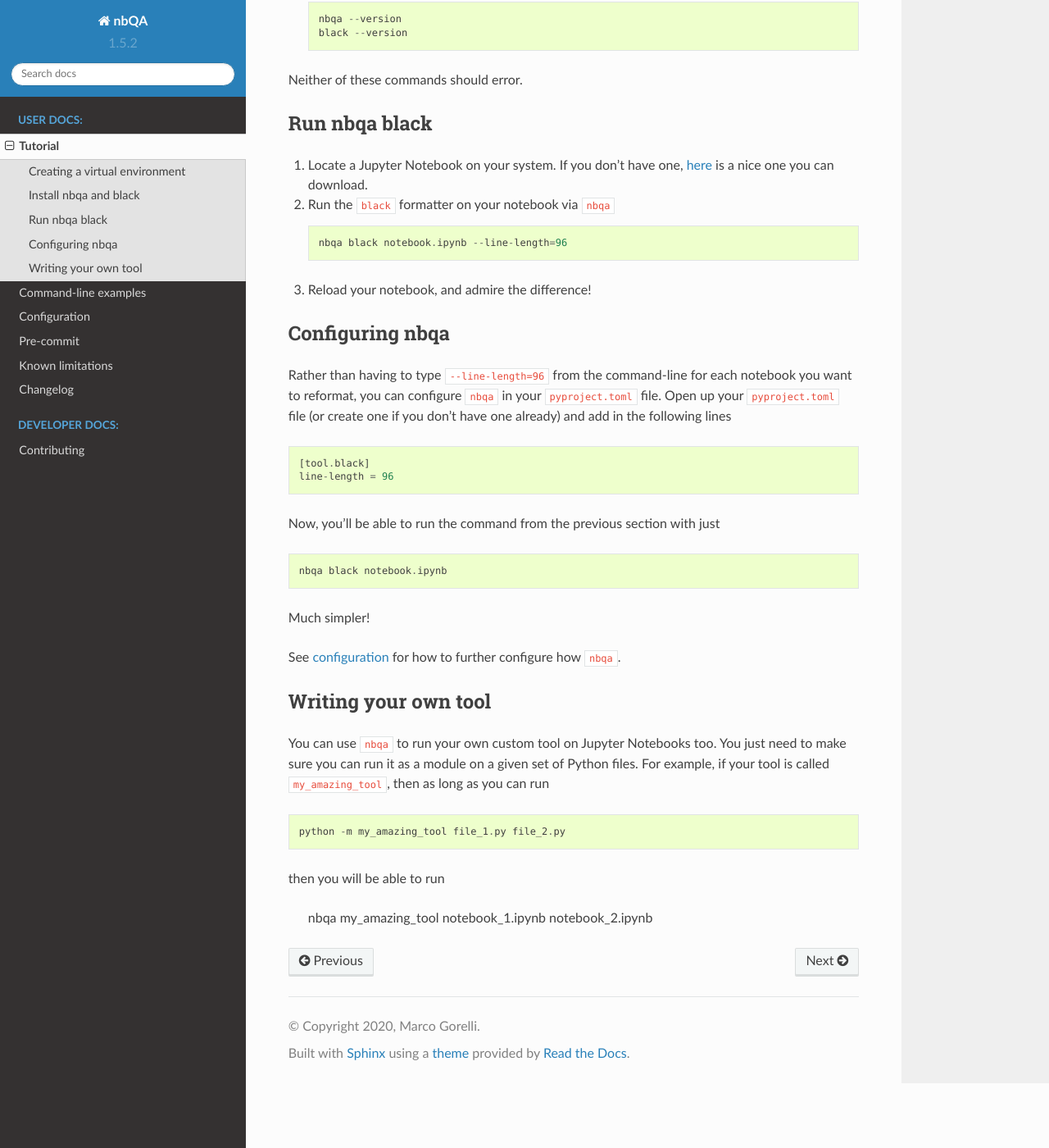
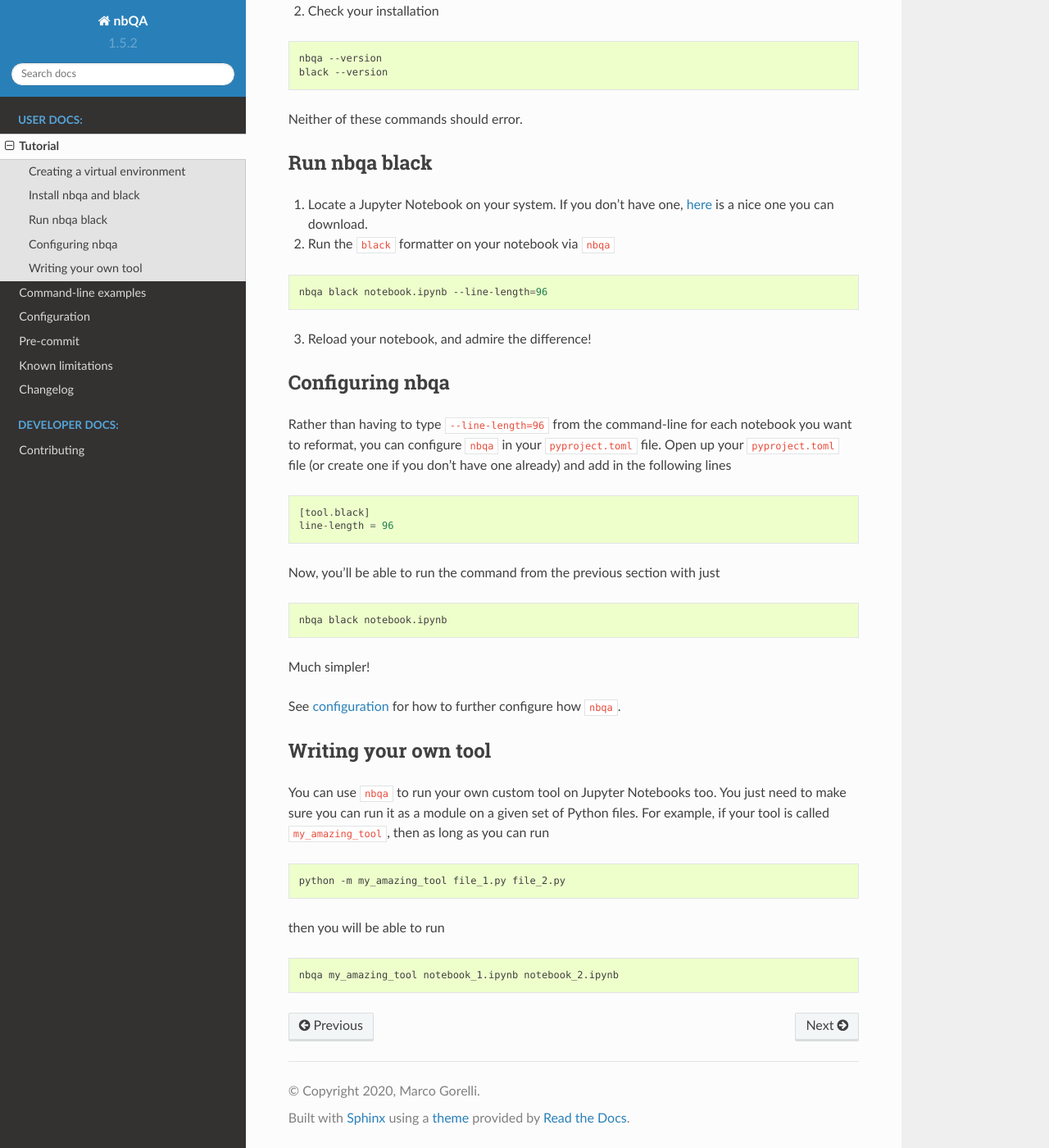
Before and after one commit to nbQA-dev/nbQA, a Sphinx documentation site: the page built from docs/tutorial.rst, in a window 1280 px wide and 1400 px high, scrolled down 907 px. Shown: the whole window at 82% size. Built offline with Sphinx 7.4.7 and the Read the Docs theme 2.0.0, drawn with Linux system fonts in a browser that asks for light colours; some of the changed text lies outside the part shown.

Commit message:
Fix formatting of bash command
The last bash command was not formatted as code. I've also changed the other bash commands to be inside a `.. code-block:: bash`, to improve formatting.

```diff
--- a/docs/tutorial.rst
+++ b/docs/tutorial.rst
@@ -16,22 +16,30 @@
 Here's one way to set one up using Conda - see `this tutorial <https://realpython.com/python-virtual-environments-a-primer/>`_ for other options.
 
 1. Install the `Miniconda distribution of Python <https://docs.conda.io/en/latest/miniconda.html>`_;
-2. Create a new virtual environment. Here, we'll call it ``nbqa-env`` ::
+2. Create a new virtual environment. Here, we'll call it ``nbqa-env``
+
+.. code-block:: bash
 
     conda create -n nbqa-env python=3.8 -y
 
-3. Activate your virtual environment ::
+3. Activate your virtual environment
+
+.. code-block:: bash
 
     conda activate nbqa-env
 
 Install nbqa and black
 ----------------------
 
-1. Install ``nbqa`` and at least one Python code quality tool - here, we'll use ``black`` ::
+1. Install ``nbqa`` and at least one Python code quality tool - here, we'll use ``black``
+
+.. code-block:: bash
 
     pip install -U nbqa black
 
-2. Check your installation ::
+2. Check your installation
+
+.. code-block:: bash
 
     nbqa --version
     black --version
@@ -44,7 +52,9 @@
 1. Locate a Jupyter Notebook on your system. If you don't have one, `here <https://www.kaggle.com/startupsci/titanic-data-science-solutions>`_
    is a nice one you can download.
 
-2. Run the ``black`` formatter on your notebook via ``nbqa`` ::
+2. Run the ``black`` formatter on your notebook via ``nbqa``
+
+.. code-block:: bash
 
     nbqa black notebook.ipynb --line-length=96
 
@@ -60,7 +70,9 @@
     [tool.black]
     line-length = 96
 
-Now, you'll be able to run the command from the previous section with just ::
+Now, you'll be able to run the command from the previous section with just
+
+.. code-block:: bash
 
     nbqa black notebook.ipynb
 
@@ -73,10 +85,14 @@
 
 You can use ``nbqa`` to run your own custom tool on Jupyter Notebooks too. You just need to make sure you can
 run it as a module on a given set of Python files. For example, if your tool is called ``my_amazing_tool``, then
-as long as you can run ::
+as long as you can run
+
+.. code-block:: bash
 
     python -m my_amazing_tool file_1.py file_2.py
 
 then you will be able to run
 
+.. code-block:: bash
+
     nbqa my_amazing_tool notebook_1.ipynb notebook_2.ipynb
```
